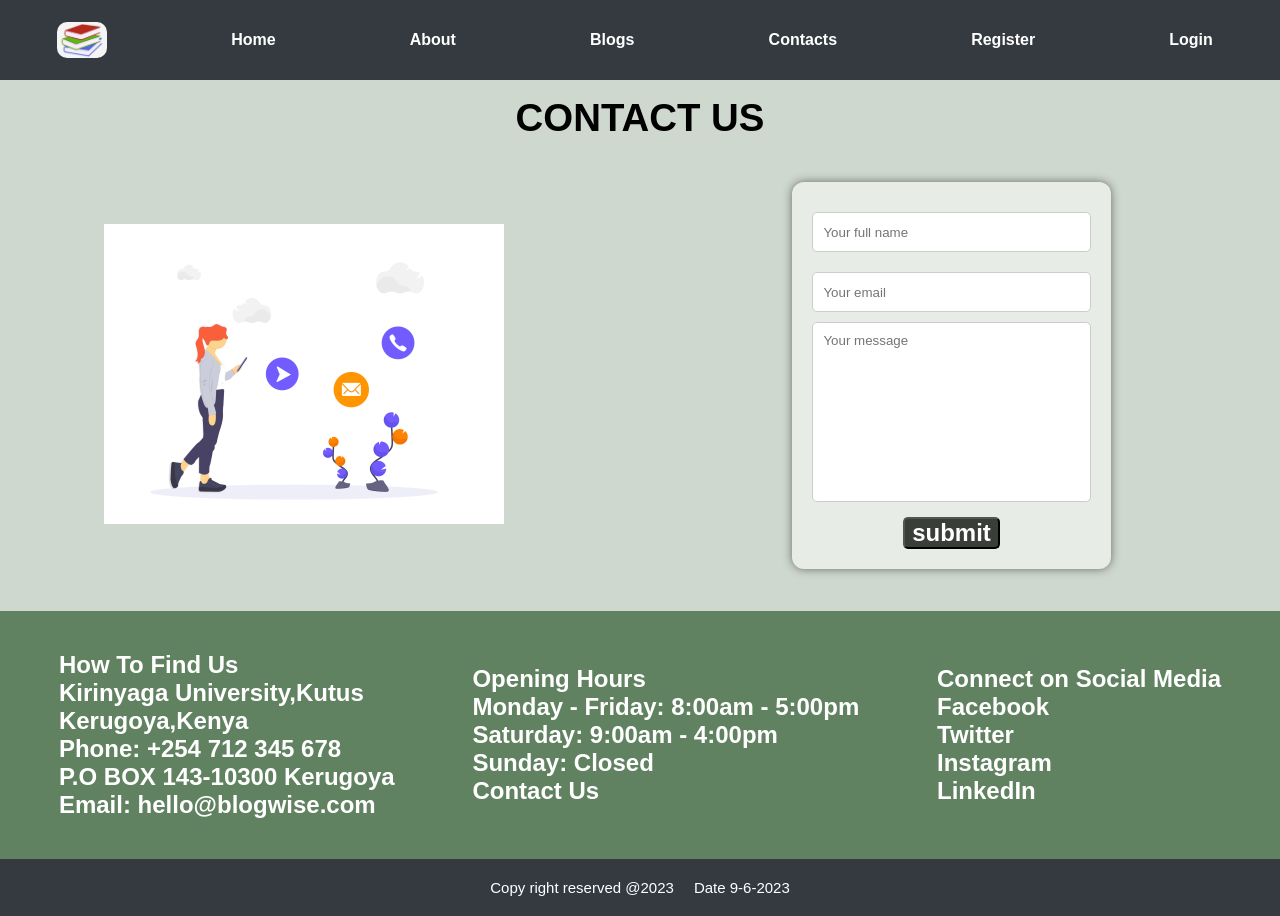
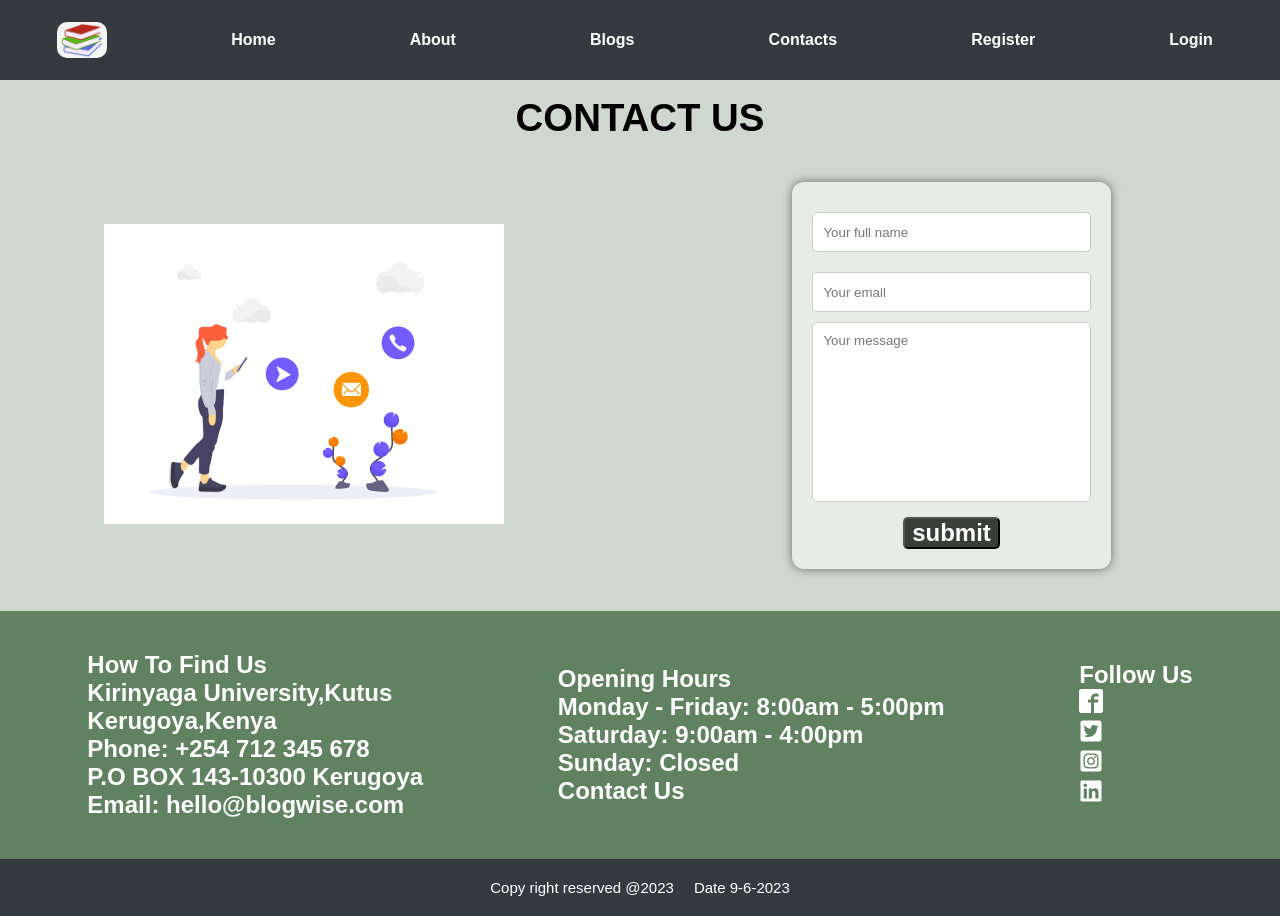
Before and after one commit to kemboi590/ReadWise-Blogging-Platform, a React (Vite) app: page /contacts in a window 1280 px wide. Built offline with nearby package versions, Linux system fonts and the light colour scheme.

Commit message:
added social media icons

```diff
--- a/src/pages/About/About.jsx
+++ b/src/pages/About/About.jsx
@@ -1,6 +1,11 @@
 import React from "react";
 import "./about.css";
 import aboutImg from "../../images/aboutUs.jpg";
+import { ImFacebook2 } from "react-icons/im";
+// import { FaSquareTwitter } from "react-icons/fa";
+import { FaTwitterSquare } from "react-icons/fa";
+import { FaInstagramSquare } from "react-icons/fa";
+import {FaLinkedin} from "react-icons/fa";
 
 function About() {
   return (
@@ -13,17 +18,25 @@ function About() {
             Lorem ipsum dolor sit amet, consectetur adipisicing elit. Quis
             consequatur ipsa voluptate ex sint maxime error ab velit placeat.
             Explicabo fugiat similique nam repellat recusandae quis sint
-            veritatis laboriosam praesentium! Magnam expedita dolores eos,{" "}
+            veritatis laboriosam praesentium! Magnam expedita dolores eos,
             <br /> <br />
             odit dolor saepe voluptatem sint sit deleniti laborum corrupti?
             Earum, porro nulla iusto officia dicta asperiores aperiam debitis
             fugit hic architecto, delectus nostrum deleniti sequi ut? Officia
             dolorem assumenda distinctio quasi sunt aliquid, esse,
             <ul className="aboutUl">
-              <li>Facebook</li>
-              <li>Twitter</li>
-              <li>Instagram</li>
-              <li>LinkedIn</li>
+              <li>
+                <ImFacebook2 />
+              </li>
+              <li>
+                <FaTwitterSquare />
+              </li>
+              <li>
+                <FaInstagramSquare />
+              </li>
+              <li>
+                <FaLinkedin />
+              </li>
             </ul>
           </p>
         </div>
--- a/src/pages/Contact/Contacts.jsx
+++ b/src/pages/Contact/Contacts.jsx
@@ -3,6 +3,11 @@ import "./contact.css";
 import { useForm } from "react-hook-form";
 import * as yup from "yup";
 import { yupResolver } from "@hookform/resolvers/yup";
+
+import { ImFacebook2 } from "react-icons/im";
+import { FaTwitterSquare } from "react-icons/fa";
+import { FaInstagramSquare } from "react-icons/fa";
+import { FaLinkedin } from "react-icons/fa";
 
 // import contactgit image
 import conactImg from "../../images/contactgif.gif";
@@ -96,11 +101,19 @@ const Contacts = () => {
 
         <div className="item">
           <ul>
-            <li>Connect on Social Media</li>
-            <li>Facebook</li>
-            <li>Twitter</li>
-            <li>Instagram</li>
-            <li>LinkedIn</li>
+            <li>Follow Us</li>
+            <li>
+              <ImFacebook2 />
+            </li>
+            <li>
+              <FaTwitterSquare />
+            </li>
+            <li>
+              <FaInstagramSquare />
+            </li>
+            <li>
+              <FaLinkedin />
+            </li>
           </ul>
         </div>
       </div>
--- a/src/pages/Contact/contact.css
+++ b/src/pages/Contact/contact.css
@@ -105,6 +105,7 @@
   color: white;
   font-size: 1.5rem;
   font-weight: 600;
+  text-align: justify;
 }
 
 @media screen and (max-width: 1330px) {
--- a/src/pages/Home/Home.jsx
+++ b/src/pages/Home/Home.jsx
@@ -11,8 +11,9 @@ function Home() {
         </h1>
         <h4 className="subTitle">Learn by Stuying more</h4>
       </div>
-      <Link to="/createblog" > <h4 className="CreateBlog">   Create Blog </h4> </Link>
-
+      <Link to="/createblog">
+        <h4 className="CreateBlog"> Create Blog </h4>
+      </Link>
     </div>
   );
 }
--- a/src/pages/Home/home.css
+++ b/src/pages/Home/home.css
@@ -58,6 +58,7 @@
   }
 }
 
+
 @media screen and (max-width: 1024px) {
   .intro {
     font-size: 26px;
```
